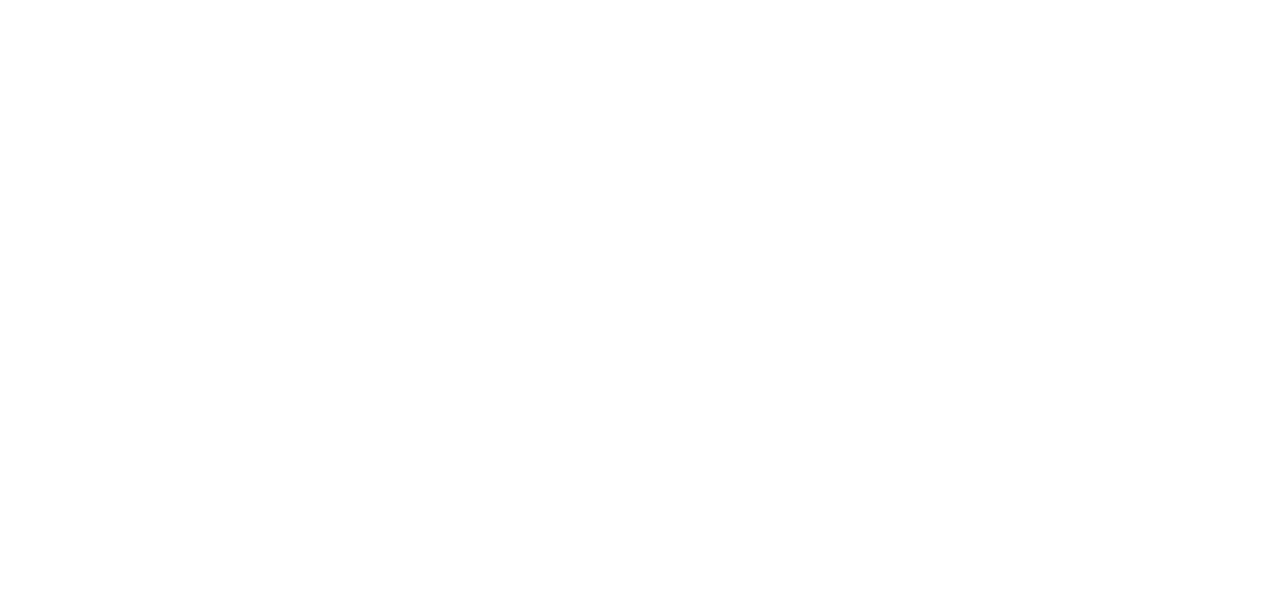
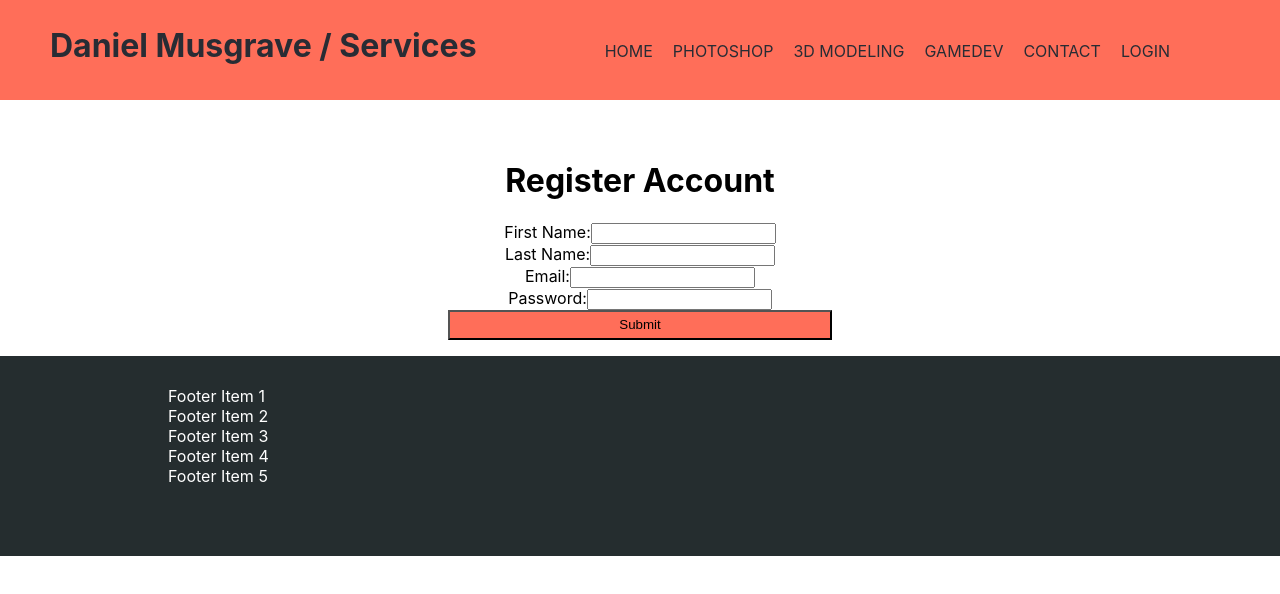
Before and after one commit to DanielJMus/WEB601-Portfolio-Site, a React (Create React App) app in the folder my-app/client/: page /register in a window 1280 px wide. Shown: the top 594 px of the page. Built offline with nearby package versions, Linux system fonts and the light colour scheme.

Commit message:
Added register routing and form

```diff
--- a/my-app/client/src/App.js
+++ b/my-app/client/src/App.js
@@ -5,6 +5,7 @@ import Gamedev from './Components/gamedev-content.js';
 import Modeling from './Components/modeling-content.js';
 import Contact from './Components/contact-content.js';
 import Login from './Components/database/log-in/login-content.js';
+import Register from './Components/register-content.js';
 import Admin from './Components/database/admin-content.js';
 import './App.css';
 import { BrowserRouter, Route, Switch } from "react-router-dom";
@@ -25,6 +26,7 @@ class App extends React.Component {
             <Route path="/gamedev/" component={Gamedev} />
             <Route path="/contact/" component={Contact} />
             <Route path="/login/" component={Login}/>
+            <Route path="/register/" component={Register}/>
             <Route path="/admin/" component={Admin} />
           </Switch>
         </BrowserRouter>
--- a/my-app/client/src/Components/database/admin-content.js
+++ b/my-app/client/src/Components/database/admin-content.js
@@ -1,8 +1,8 @@
 import React from 'react'
-import {Register} from './register/register-content.js';
-import {Get} from './register/getuser-content.js';
-import {Update} from './register/updateuser-content.js';
-import {Delete} from './register/deleteuser-content.js';
+import RegisterForm from './register/register-form';
+import {Get} from './register/getuser-form';
+import {Update} from './register/updateuser-form.js';
+import {Delete} from './register/deleteuser-form.js';
 
 import './admin-content.css';
 
@@ -18,7 +18,7 @@ function GetTab (props)
     switch(parseInt(props.tab))
     {
         case 0:
-            return <Register/>
+            return <RegisterForm/>
         case 1:
             return <Get/>
         case 2:
--- a/my-app/client/src/Components/database/register/register-content.js
+++ b/my-app/client/src/Components/database/register/register-form.js
@@ -1,6 +1,9 @@
 import React from 'react'
 
-export class Register extends React.Component {
+import { login } from '../../../Actions/action';
+import { connect } from 'react-redux';
+
+class RegisterForm extends React.Component {
 
     constructor() {
         super();
@@ -55,3 +58,20 @@ export class Register extends React.Component {
         )
     }
 }
+
+const mapStateToProps = (state) => {
+    console.log("Register");
+    return {
+        isLoginPending: state.isLoginPending,
+        isLoginSuccess: state.isLoginSuccess,
+        isLoginError: state.isLoginError
+    };
+  }
+
+  const mapDispatchToProps = (dispatch) => {
+    return {
+        login: (username, password) => dispatch(login(username, password))
+    };
+  }
+
+  export default connect(mapStateToProps, mapDispatchToProps)(RegisterForm);
--- /dev/null
+++ b/my-app/client/src/Components/register-content.css
@@ -0,0 +1,3 @@
+.register-form {
+    text-align:center;
+}
--- /dev/null
+++ b/my-app/client/src/Components/register-content.js
@@ -0,0 +1,42 @@
+import React from 'react';
+import './register-content.css';
+import RegisterForm from './database/register/register-form';
+
+import Navbar from './navbar';
+import { Footer } from './footer';
+
+import { connect } from 'react-redux';
+import { login } from '../Actions/action';
+
+class Register extends React.Component {
+    render () {
+        return (
+            <div className="content">
+                <Navbar/>
+                <br></br>
+                <br></br>
+                <div className="register-form">
+                    <RegisterForm/>
+                </div>
+                <Footer/>
+            </div>
+        );
+    }
+};
+
+const mapStateToProps = (state) => {
+    console.log("Register");
+    return {
+        isLoginPending: state.isLoginPending,
+        isLoginSuccess: state.isLoginSuccess,
+        isLoginError: state.isLoginError
+    };
+  }
+
+  const mapDispatchToProps = (dispatch) => {
+    return {
+        login: (username, password) => dispatch(login(username, password))
+    };
+  }
+
+  export default connect(mapStateToProps, mapDispatchToProps)(Register);
```
Also changed, not shown: my-app/client/src/Components/database/register/deleteuser-form.js (renamed from my-app/client/src/Components/database/register/deleteuser-content.js), my-app/client/src/Components/database/register/getuser-form.js (renamed from my-app/client/src/Components/database/register/getuser-content.js), my-app/client/src/Components/database/register/updateuser-form.js (renamed from my-app/client/src/Components/database/register/updateuser-content.js).
